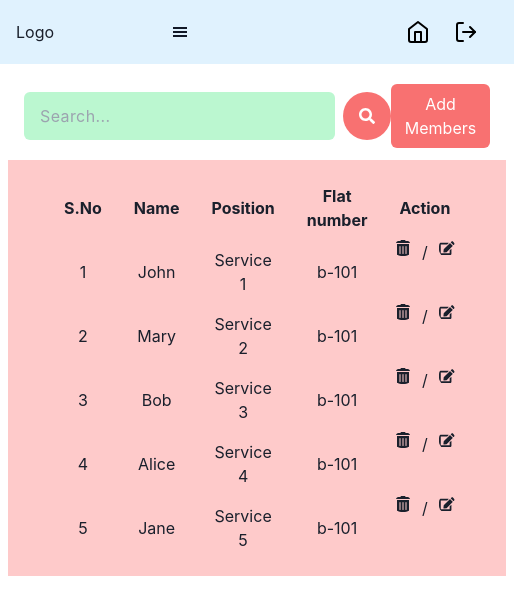
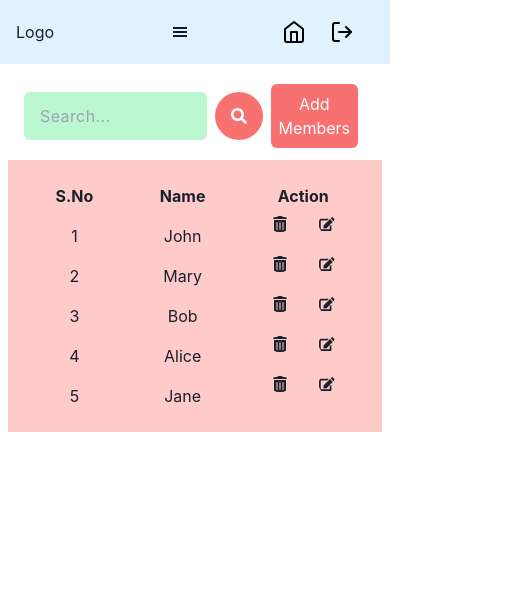
Before and after one commit to petalo08/admin-panel, a Next.js app: page /teammembers in a window 390 px wide. Shown: the top 614 px of the page, 514 px wide, since content can reach past the window. Built offline with nearby package versions, Linux system fonts and the light colour scheme.

Commit message:
teamember-responsive done

```diff
--- a/src/pages/teammembers.jsx
+++ b/src/pages/teammembers.jsx
@@ -38,8 +38,7 @@ function TeamMembers() {
 
 
     <Layout>
-    <div className="flex flex-col md:pl-2 lg:pl-40 xl:pl-60">
-
+  <div className="flex flex-col md:pl-40 lg:pl-52 xl:pl-60 h-full">
     <div className="flex justify-between items-center px-4 md:px-10 lg:px-20 py-3">
       <div className="flex flex-row justify-between gap-2 w-full md:w-auto">
         <input
@@ -51,39 +50,42 @@ function TeamMembers() {
           <FaSearch className="text-white" />
         </div>
       </div>
+      <div className='px-2 '>
       <button
         onClick={() => setShowMyModal(true)}
-          className="p-2 bg-red-400 rounded-md cursor-pointer hover:ease-in text-white"
+        className="p-2  bg-red-400 rounded-md cursor-pointer hover:ease-in text-white"
       >
         Add Members
       </button>
       </div>
 
-      {/* {table } */}
-      <div className="bg-red-200 p-4 px-10 md:px-20 text-center flex flex-col gap-10">
+    </div>
+
+    <div className="overflow-x-auto">
+      <div className="bg-red-200 p-4 px-4 md:px-10 lg:px-20 text-center flex flex-col gap-10 ">
         <table className="table-auto">
           <thead>
             <tr>
-              <th className="px-4 py-2">S.No</th>
-              <th className="px-4 py-2">Name</th>
-              <th className="px-4 py-2">Position</th>
-              <th className="px-4 py-2">Flat number</th>
-              <th className="px-4 py-2">Action</th>
+              <th className="px-2 md:px-4 py-2">S.No</th>
+              <th className="px-2 md:px-4 py-2">Name</th>
+              <th className="hidden md:table-cell px-2 md:px-4 py-2">Position</th>
+              <th className="hidden md:table-cell lg:table-cell px-2 md:px-4 py-2">Flat number</th>
+              <th className="px-2 md:px-4 py-2">Action</th>
             </tr>
           </thead>
           <tbody>
             {data.map((row) => (
               <tr key={row.sNo}>
-                <td className="px-4 py-2">{row.sNo}</td>
-                <td className="px-4 py-2">{row.name}</td>
-                <td className="px-4 py-2">{row.serviceName}</td>
-                <td className="px-4 py-2">{row.date}</td>
+                <td className="px-2 md:px-4 py-2">{row.sNo}</td>
+                <td className="px-2 md:px-4 py-2">{row.name}</td>
+                <td className="hidden md:table-cell px-2 md:px-4 py-2">{row.serviceName}</td>
+                <td className="hidden md:table-cell lg:table-cell px-2 md:px-4 py-2">{row.date}</td>
                 <td className="flex justify-evenly">
                   <FaTrashAlt
                     className="hover:text-red-500 hover:ease-out rounded-md cursor-pointer"
                     // onClick={() => handleDeleteClick(row)}
                   />
-                  <span>/</span>
+
                   <FaEdit
                     className="hover:text-blue-500 hover:ease-out rounded-md cursor-pointer"
                     onClick={() => handleEditClick(row)}
@@ -94,9 +96,12 @@ function TeamMembers() {
           </tbody>
         </table>
       </div>
+    </div>
+
     <Modal onClose={handekOnClose} visible={showMyModal} />
   </div>
 </Layout>
+
 
   )
 }
```
Lines whose indentation alone changed are shown as unchanged.
